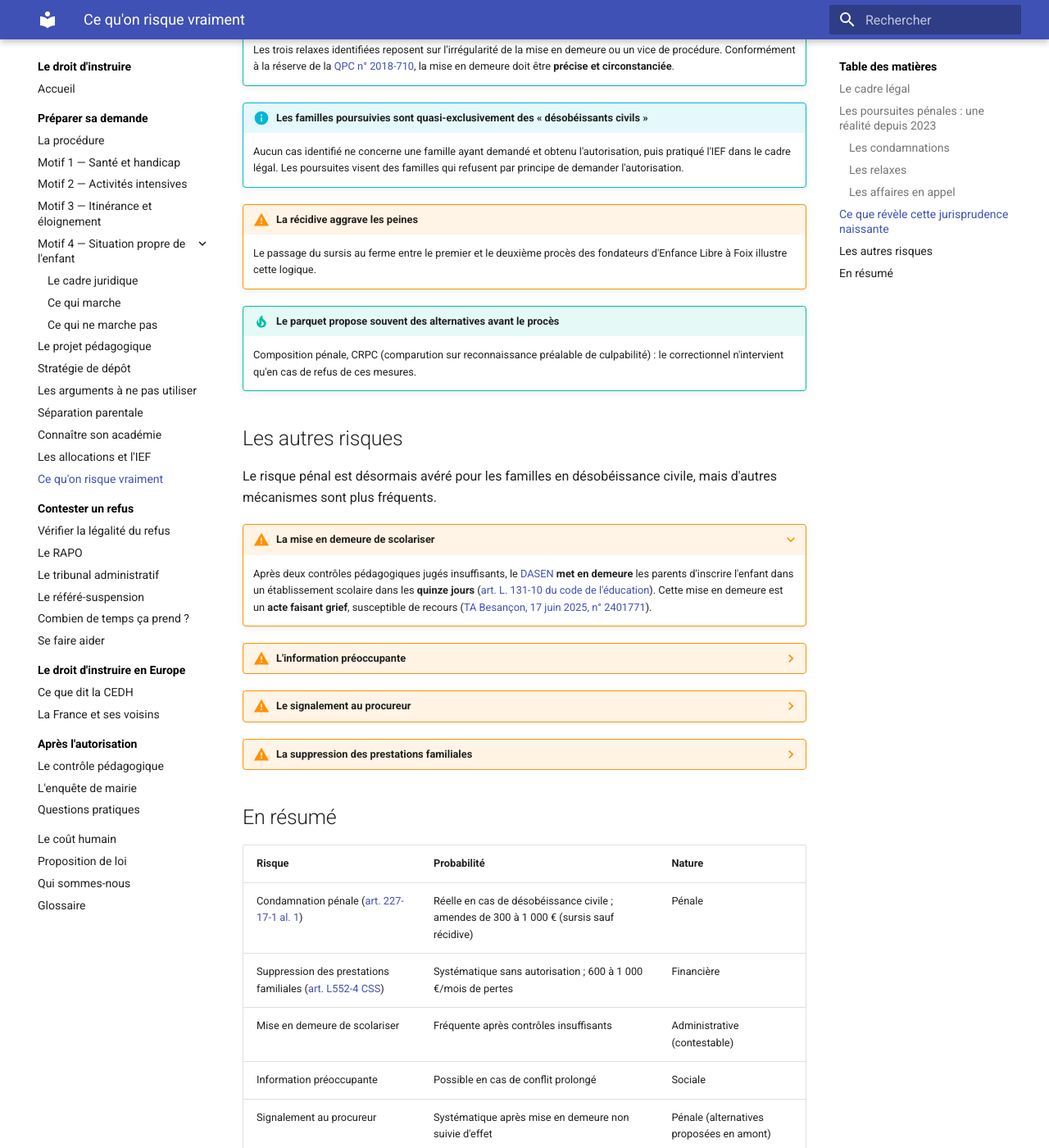
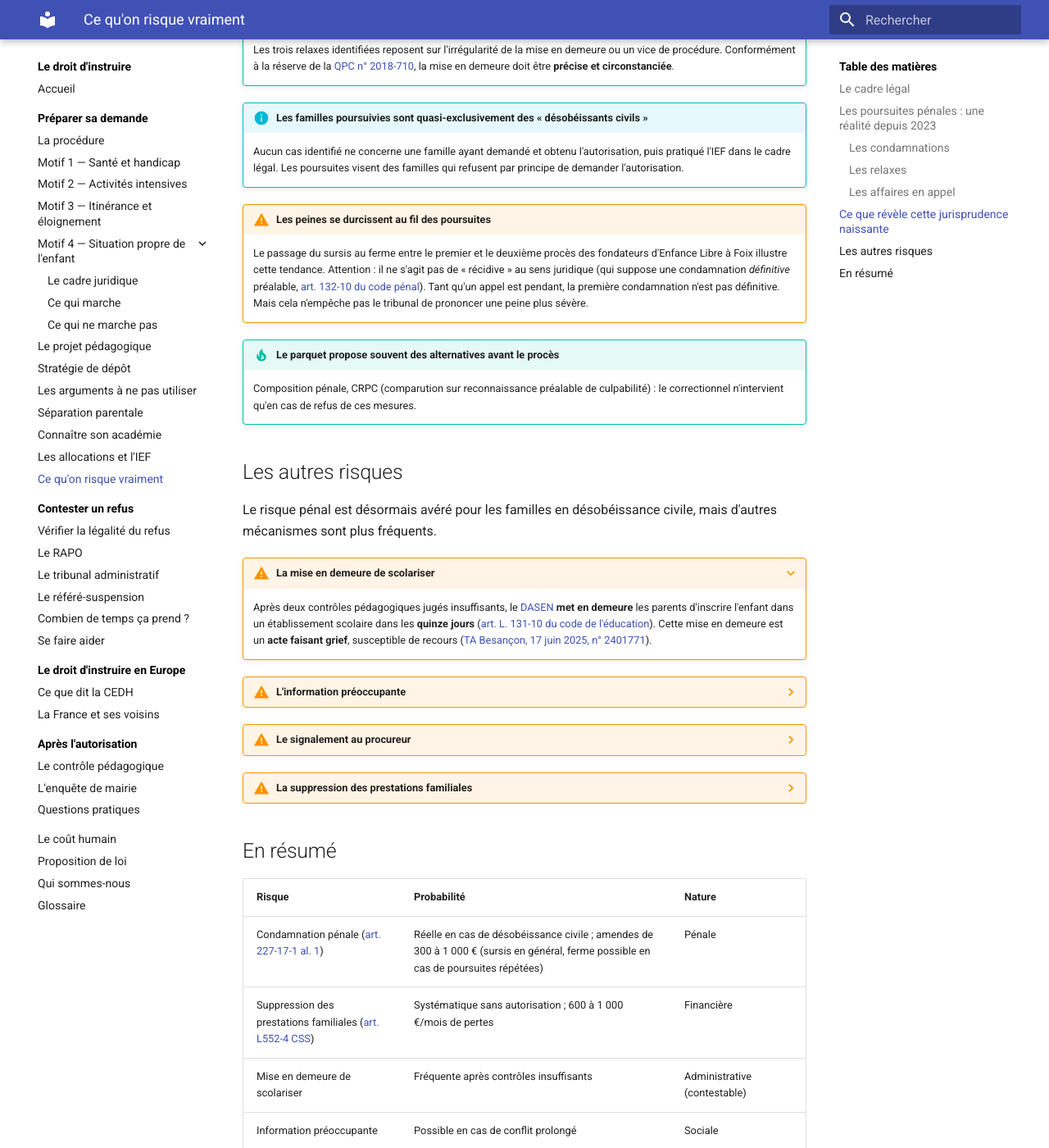
Before and after one commit to nbald/le-droit-dinstruire.fr, an MkDocs documentation site: the page built from docs/preparer/sanctions.md, in a window 1280 px wide and 1400 px high, scrolled down 3712 px. Shown: the whole window at 82% size. Built offline with MkDocs 1.6.1 and Material for MkDocs 9.7.7, drawn with Linux system fonts in a browser that asks for light colours; some of the changed text lies outside the part shown.

Commit message:
Corrige l'erreur sur la récidive (page sanctions)
Suite au signalement de Mathilde Rodriguez (Enfance Libre) : la récidive
légale suppose une condamnation définitive préalable (art. 132-10 CP).
Tant qu'un appel est pendant, la récidive ne peut pas être retenue.
Le passage du sursis au ferme pour Ramin/Marjorie à Foix n'est donc pas
lié à la récidive mais au choix du tribunal de durcir la peine.

```diff
--- a/docs/preparer/sanctions.md
+++ b/docs/preparer/sanctions.md
@@ -113,7 +113,7 @@ Malgré ces fragilités, **des familles sont poursuivies et condamnées depuis f
 
     Source : [France Bleu](https://www.francebleu.fr/infos/faits-divers-justice/drome-un-couple-poursuivi-pour-avoir-assurer-l-instruction-a-la-maison-sans-autorisation-1570599)
 
-??? failure "500 € ferme (récidive) — TC Foix, 18 février 2025"
+??? failure "500 € ferme — TC Foix, 18 février 2025"
 
     **Famille.** Ramin Farhangi et Marjorie Bautista (même couple que le premier procès de décembre 2023).
 
@@ -190,9 +190,9 @@ Quelques constantes se dégagent de ces premières décisions :
 
     Aucun cas identifié ne concerne une famille ayant demandé et obtenu l'autorisation, puis pratiqué l'IEF dans le cadre légal. Les poursuites visent des familles qui refusent par principe de demander l'autorisation.
 
-!!! warning "La récidive aggrave les peines"
+!!! warning "Les peines se durcissent au fil des poursuites"
 
-    Le passage du sursis au ferme entre le premier et le deuxième procès des fondateurs d'Enfance Libre à Foix illustre cette logique.
+    Le passage du sursis au ferme entre le premier et le deuxième procès des fondateurs d'Enfance Libre à Foix illustre cette tendance. Attention : il ne s'agit pas de « récidive » au sens juridique (qui suppose une condamnation *définitive* préalable, [art. 132-10 du code pénal](https://www.legifrance.gouv.fr/codes/article_lc/LEGIARTI000006417338)). Tant qu'un appel est pendant, la première condamnation n'est pas définitive. Mais cela n'empêche pas le tribunal de prononcer une peine plus sévère.
 
 !!! tip "Le parquet propose souvent des alternatives avant le procès"
 
@@ -228,7 +228,7 @@ Le risque pénal est désormais avéré pour les familles en désobéissance civ
 
 | Risque | Probabilité | Nature |
 |---|---|---|
-| Condamnation pénale ([art. 227-17-1 al. 1](https://www.legifrance.gouv.fr/codes/article_lc/LEGIARTI000043982715)) | Réelle en cas de désobéissance civile ; amendes de 300 à 1 000 € (sursis sauf récidive) | Pénale |
+| Condamnation pénale ([art. 227-17-1 al. 1](https://www.legifrance.gouv.fr/codes/article_lc/LEGIARTI000043982715)) | Réelle en cas de désobéissance civile ; amendes de 300 à 1 000 € (sursis en général, ferme possible en cas de poursuites répétées) | Pénale |
 | Suppression des prestations familiales ([art. L552-4 CSS](https://www.legifrance.gouv.fr/codes/article_lc/LEGIARTI000043982562)) | Systématique sans autorisation ; 600 à 1 000 €/mois de pertes | Financière |
 | Mise en demeure de scolariser | Fréquente après contrôles insuffisants | Administrative (contestable) |
 | Information préoccupante | Possible en cas de conflit prolongé | Sociale |
```
